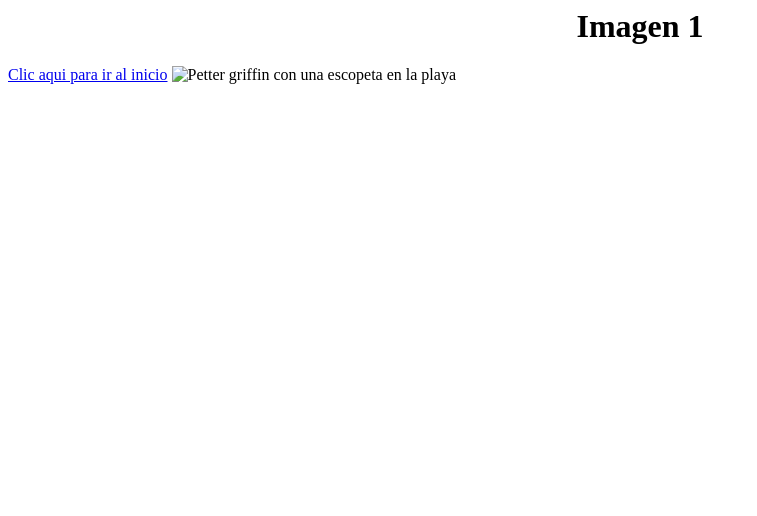
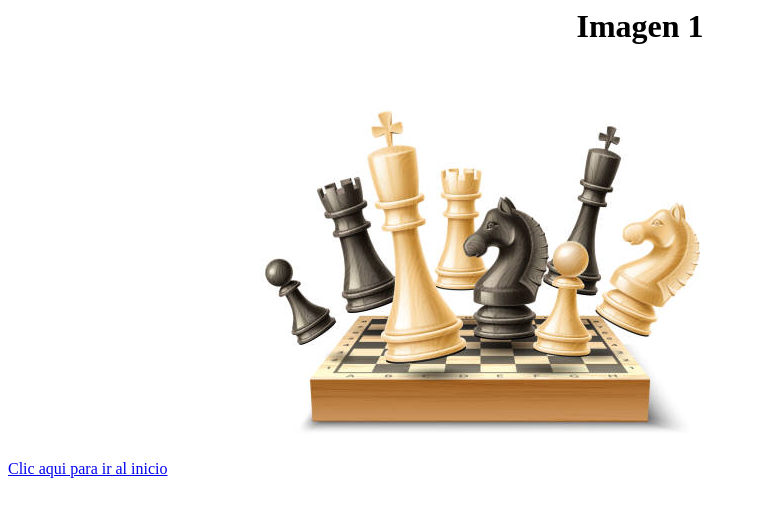
Before and after one commit to Marthu-17/Marthu-17.github.io, a plain HTML site: page ejercicio1.html in a window 1280 px wide. Shown: the whole page, without its empty margins (0-757 px from the left). Drawn offline with Linux system fonts and the light colour scheme.

Commit message:
Update ejercicio1.html

```diff
--- a/ejercicio1.html
+++ b/ejercicio1.html
@@ -11,11 +11,12 @@
 
             <tr>
                 <td>
-                    <img src="Ejercico1.png.png" alt="Petter griffin con una escopeta en la playa"/>
+                    <img src="ajedrez.jpg" alt="Petter griffin con una escopeta en la playa"/>
                 </td>
 
 
             </tr>
 
     </body>
+
 </html>
```
